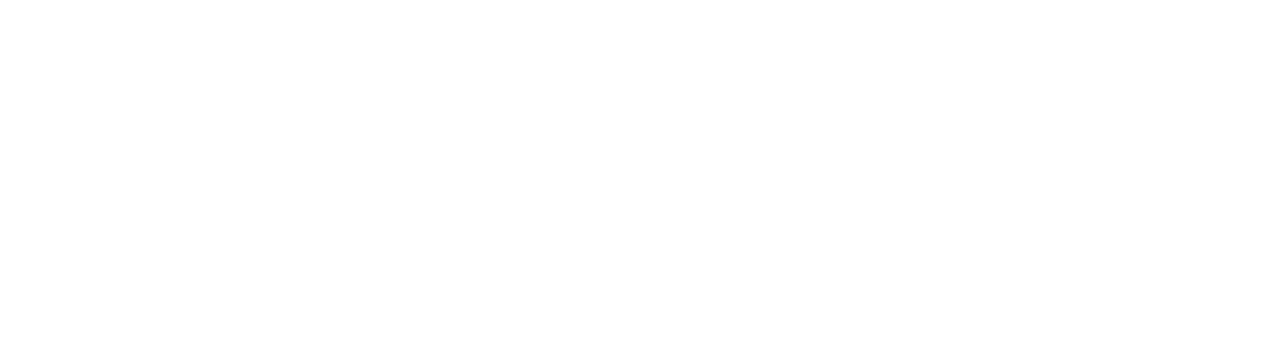
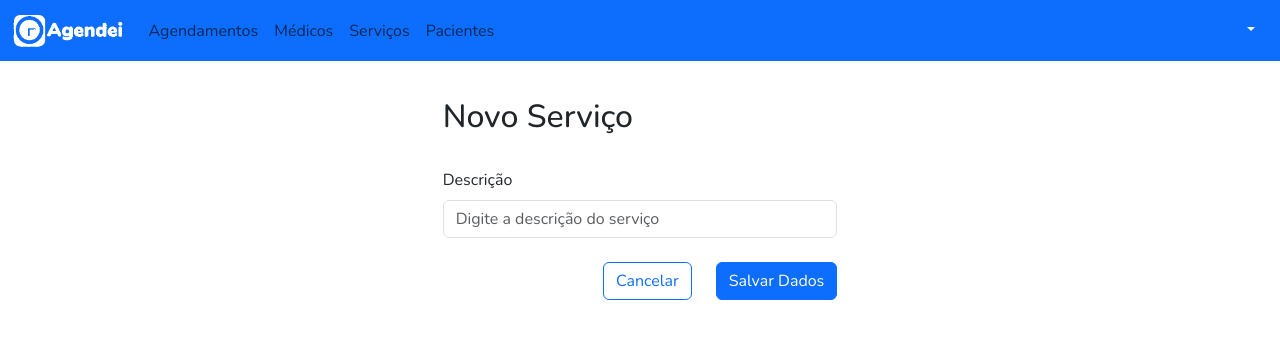
Before and after one commit to jairalvarengapereira/Agendei-WEB, a React (Vite) app: page /services/add in a window 1280 px wide. Before the commit this address had no page. Shown: the top 338 px of the page. Built offline with nearby package versions, Linux system fonts and the light colour scheme.

Commit message:
Up 12/03/2026 23:48

```diff
--- a/src/components/navbar/navbar.jsx
+++ b/src/components/navbar/navbar.jsx
@@ -16,23 +16,31 @@ function Navbar(){
     api.defaults.headers.common['Autorization'] = "";
   }
 
-  return <nav className="navbar fixed-top navbar-expand-lg bg-primary" data-bs-themne="dark">
-
+  return (
+    <nav
+      className="navbar fixed-top navbar-expand-lg bg-primary"
+      data-bs-themne="dark"
+    >
       <div className="container-fluid">
         <Link className="navbar-brand" to="/appointments">
           <img className="navbar-logo" src={logo} alt="" />
         </Link>
 
-
-      <button className="navbar-toggler" type="button" data-bs-toggle="collapse" data-bs-target="#navbarSupportedContent" aria-controls="navbarSupportedContent" aria-expanded="false" aria-label="Toggle navigation">
+        <button
+          className="navbar-toggler"
+          type="button"
+          data-bs-toggle="collapse"
+          data-bs-target="#navbarSupportedContent"
+          aria-controls="navbarSupportedContent"
+          aria-expanded="false"
+          aria-label="Toggle navigation"
+        >
           <span className="navbar-toggler-icon"></span>
         </button>
 
         <div className="collapse navbar-collapse" id="navbarSupportedContent">
-
           {/* Links d Navbar */}
           <ul className="navbar-nav me-auto mb-2 mb-lg-0">
-
             <li className="nav-item">
               <Link className="nav-link" to="/appointments">
                 Agendamentos
@@ -42,6 +50,12 @@ function Navbar(){
             <li className="nav-item">
               <Link className="nav-link" to="/doctors">
                 Médicos
+              </Link>
+            </li>
+
+            <li className="nav-item">
+              <Link className="nav-link" to="/services">
+                Serviços
               </Link>
             </li>
 
@@ -56,33 +70,39 @@ function Navbar(){
 
           <ul className="navbar-nav">
             <li className="nav-item">
-
               <div className="btn-group">
-
-            <button className="btn btn-primary dropdown-toggle" type="button" data-bs-toggle="dropdown" aria-expanded="false">
-              {localStorage.getItem('sessionName')}
+                <button
+                  className="btn btn-primary dropdown-toggle"
+                  type="button"
+                  data-bs-toggle="dropdown"
+                  aria-expanded="false"
+                >
+                  {localStorage.getItem("sessionName")}
                 </button>
 
                 <ul className="dropdown-menu dropdown-menu-end">
-              <li><Link className="dropdown-item" to="/profile">Meu Perfil</Link></li>
+                  <li>
+                    <Link className="dropdown-item" to="/profile">
+                      Meu Perfil
+                    </Link>
+                  </li>
                   {/* <li><Link className="dropdown-item" to="#">Meu Perfil</Link></li> */}
-              <li><hr className="dropdown-divider"></hr></li>
-              <li><button className="dropdown-item" onClick={ Logout }>Desconectar</button></li>
-            </ul>
-
-          </div>
-
-
+                  <li>
+                    <hr className="dropdown-divider"></hr>
+                  </li>
+                  <li>
+                    <button className="dropdown-item" onClick={Logout}>
+                      Desconectar
+                    </button>
                   </li>
                 </ul>
-
-
               </div>
-
-
-
+            </li>
+          </ul>
+        </div>
       </div>
     </nav>
+  );
 }
 
 export default Navbar;
--- /dev/null
+++ b/src/pages/service/services.css
@@ -0,0 +1,3 @@
+.col-buttons {
+  width: 120px;
+}
--- /dev/null
+++ b/src/pages/service/services.jsx
@@ -0,0 +1,109 @@
+import "./services.css";
+import { Link, useNavigate } from "react-router-dom";
+import { useEffect, useState } from "react";
+import { confirmAlert } from "react-confirm-alert";
+import "react-confirm-alert/src/react-confirm-alert.css";
+import Navbar from "../../components/navbar/navbar.jsx";
+import api from "../../constantes/api.js";
+import Service from "../../components/service/service.jsx";
+
+function Services() {
+  const navigate = useNavigate();
+  const [services, setServices] = useState([]);
+
+  async function LoadServices() {
+    try {
+      const response = await api.get("/services");
+      if (response.data) {
+        setServices(response.data);
+      }
+    } catch (error) {
+      if (error.response?.status === 401) {
+        navigate("/");
+      } else {
+        alert("Erro ao listar serviços.");
+      }
+    }
+  }
+
+  function clickEdit(id_service) {
+    navigate("/services/edit/" + id_service);
+  }
+
+  function clickDelete(id_service) {
+    confirmAlert({
+      title: "Exclusão",
+      message: "Deseja mesmo excluir esse serviço?",
+      buttons: [
+        {
+          label: "Sim",
+          onClick: () => DeleteService(id_service),
+        },
+        {
+          label: "Não",
+          onClick: () => {},
+        },
+      ],
+    });
+  }
+
+  async function DeleteService(id) {
+    try {
+      await api.delete("/services/" + id);
+      setServices(services.filter((s) => s.id_service !== id));
+    } catch (error) {
+      if (error.response?.status === 401) {
+        navigate("/");
+      } else if (error.response?.status === 409) {
+        alert(
+          "Este serviço não pode ser excluído pois está vinculado a médicos ou consultas."
+        );
+      } else {
+        alert("Erro ao excluir serviço. Tente novamente mais tarde.");
+      }
+    }
+  }
+
+  useEffect(() => {
+    LoadServices();
+  }, []);
+
+  return (
+    <div className="container-fluid mt-page">
+      <Navbar />
+
+      <div className="d-flex justify-content-between align-items-center">
+        <div>
+          <h2 className="d-inline">Serviços</h2>
+          <Link to="/services/add" className="btn btn-outline-primary ms-5 mb-2">
+            Novo Serviço
+          </Link>
+        </div>
+      </div>
+
+      <div>
+        <table className="table table-hover">
+          <thead className="bold">
+            <tr>
+              <th scope="col">Descrição</th>
+              <th scope="col" className="col-buttons"></th>
+            </tr>
+          </thead>
+          <tbody>
+            {services.map((s) => (
+              <Service
+                key={s.id_service}
+                id_service={s.id_service}
+                description={s.description}
+                clickEdit={clickEdit}
+                clickDelete={clickDelete}
+              />
+            ))}
+          </tbody>
+        </table>
+      </div>
+    </div>
+  );
+}
+
+export default Services;
--- /dev/null
+++ b/src/pages/services-add/services-add.css
@@ -0,0 +1 @@
+/* services-add.css */
--- /dev/null
+++ b/src/pages/services-add/services-add.jsx
@@ -0,0 +1,101 @@
+import "./services-add.css";
+import { useEffect, useState } from "react";
+import { Link, useNavigate, useParams } from "react-router-dom";
+import Navbar from "../../components/navbar/navbar.jsx";
+import api from "../../constantes/api.js";
+
+function ServicesAdd() {
+  const { id_service } = useParams();
+  const navigate = useNavigate();
+  const [service, setService] = useState({ description: "" });
+
+  async function loadService(id) {
+    try {
+      const response = await api.get(`/services`);
+      if (response.data) {
+        const found = response.data.find(
+          (s) => s.id_service === parseInt(id)
+        );
+        if (found) {
+          setService(found);
+        }
+      }
+    } catch (error) {
+      alert("Erro ao carregar serviço.");
+    }
+  }
+
+  async function saveService() {
+    try {
+      if (!service.description.trim()) {
+        alert("A descrição do serviço é obrigatória.");
+        return;
+      }
+
+      const json = { description: service.description };
+
+      const response = id_service
+        ? await api.put(`/services/${id_service}`, json)
+        : await api.post("/services", json);
+
+      if (response.status === 200 || response.status === 201) {
+        navigate("/services");
+      }
+    } catch (error) {
+      alert("Erro ao salvar serviço. Tente novamente.");
+    }
+  }
+
+  useEffect(() => {
+    if (id_service) {
+      loadService(id_service);
+    }
+  }, [id_service]);
+
+  return (
+    <>
+      <Navbar />
+      <div className="container-fluid mt-page">
+        <div className="row col-lg-4 offset-lg-4">
+          <div className="col-12 mt-2">
+            <h2>{id_service ? "Editar Serviço" : "Novo Serviço"}</h2>
+          </div>
+
+          <div className="col-12 mt-4">
+            <label htmlFor="description" className="form-label">
+              Descrição
+            </label>
+            <input
+              type="text"
+              name="description"
+              id="description"
+              className="form-control"
+              value={service.description}
+              onChange={(e) =>
+                setService((prev) => ({ ...prev, description: e.target.value }))
+              }
+              placeholder="Digite a descrição do serviço"
+            />
+          </div>
+
+          <div className="col-12 mt-4">
+            <div className="d-flex justify-content-end">
+              <Link to="/services" className="btn btn-outline-primary me-3">
+                Cancelar
+              </Link>
+              <button
+                onClick={saveService}
+                type="button"
+                className="btn btn-primary ms-2"
+              >
+                Salvar Dados
+              </button>
+            </div>
+          </div>
+        </div>
+      </div>
+    </>
+  );
+}
+
+export default ServicesAdd;
--- a/src/rotas.jsx
+++ b/src/rotas.jsx
@@ -8,6 +8,8 @@ import DoctorsAdd from "./pages/doctors-add/doctors-add.jsx";
 import Users from "./pages/users/users.jsx";
 import UsersAdd from "./pages/users-add/users-add.jsx";
 import Profile from "./pages/profile/profile.jsx";
+import Services from "./pages/services/services.jsx";
+import ServicesAdd from "./pages/services-add/services-add.jsx";
 
 function Rotas() {
   return (
@@ -33,8 +35,11 @@ function Rotas() {
         {/* Users (Pacientes) */}
         <Route path="/users/" element={<Users />} />
         <Route path="/users/add" element={<UsersAdd />} />
-        <Route path="/users/edit/:id_user" element={<UsersAdd />} /> Adicionei
-        essa linha
+        <Route path="/users/edit/:id_user" element={<UsersAdd />} />
+        {/* Services (Serviços) */}
+        <Route path="/services" element={<Services />} />
+        <Route path="/services/add" element={<ServicesAdd />} />
+        <Route path="/services/edit/:id_service" element={<ServicesAdd />} />
       </Routes>
     </BrowserRouter>
   );
```
Also changed, not shown: src/components/service/Service.jsx (added, +25 -0 lines). Lines whose indentation alone changed are shown as unchanged.
